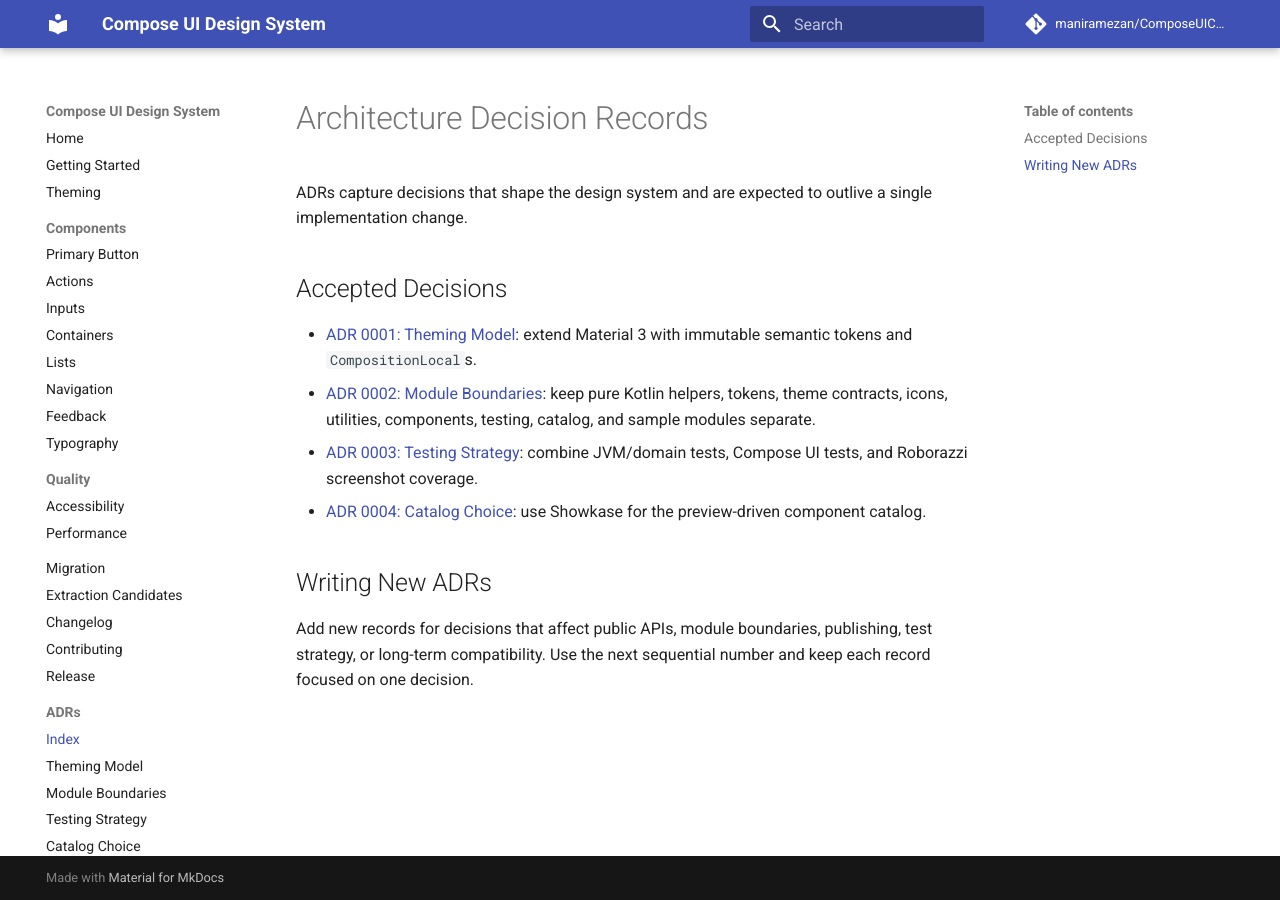
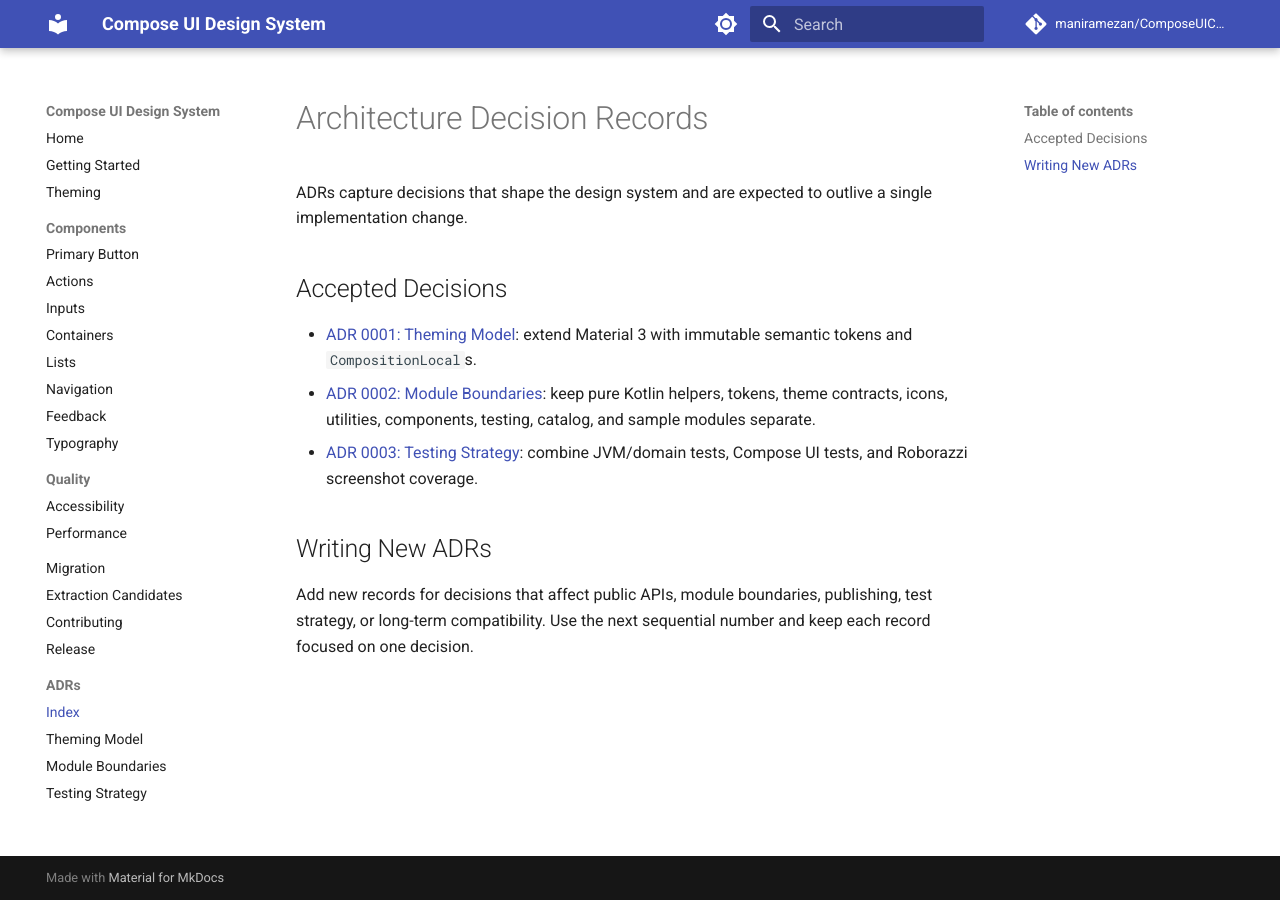
Before and after one commit to maniramezan/ComposeUIComponents, an MkDocs documentation site: the page built from docs/adr/index.md, in a window 1280 px wide. Built offline with MkDocs 1.6.1 and Material for MkDocs 9.7.7, drawn with Linux system fonts in a browser that asks for light colours; comment, search, counter and statistics services are not loaded.

```diff
--- a/docs/adr/index.md
+++ b/docs/adr/index.md
@@ -7,7 +7,6 @@ ADRs capture decisions that shape the design system and are expected to outlive
 - [ADR 0001: Theming Model](0001-theming-model.md): extend Material 3 with immutable semantic tokens and `CompositionLocal`s.
 - [ADR 0002: Module Boundaries](0002-module-boundaries.md): keep pure Kotlin helpers, tokens, theme contracts, icons, utilities, components, testing, catalog, and sample modules separate.
 - [ADR 0003: Testing Strategy](0003-testing-strategy.md): combine JVM/domain tests, Compose UI tests, and Roborazzi screenshot coverage.
-- [ADR 0004: Catalog Choice](0004-catalog-choice.md): use Showkase for the preview-driven component catalog.
 
 ## Writing New ADRs
 
--- a/mkdocs.yml
+++ b/mkdocs.yml
@@ -5,6 +5,21 @@ repo_name: maniramezan/ComposeUIComponents
 
 theme:
   name: material
+  palette:
+    - media: "(prefers-color-scheme: light)"
+      scheme: default
+      primary: indigo
+      accent: indigo
+      toggle:
+        icon: material/brightness-7
+        name: Switch to dark mode
+    - media: "(prefers-color-scheme: dark)"
+      scheme: slate
+      primary: indigo
+      accent: indigo
+      toggle:
+        icon: material/brightness-4
+        name: Switch to light mode
   features:
     - navigation.sections
     - navigation.top
@@ -29,7 +44,6 @@ nav:
       - Performance: performance.md
   - Migration: migration.md
   - Extraction Candidates: extraction-candidates.md
-  - Changelog: changelog.md
   - Contributing: contributing.md
   - Release: release.md
   - ADRs:
@@ -37,7 +51,6 @@ nav:
       - Theming Model: adr/0001-theming-model.md
       - Module Boundaries: adr/0002-module-boundaries.md
       - Testing Strategy: adr/0003-testing-strategy.md
-      - Catalog Choice: adr/0004-catalog-choice.md
 
 markdown_extensions:
   - admonition
```
Also changed, not shown: docs/adr/0004-catalog-choice.md (deleted, +0 -13 lines), docs/changelog.md (deleted, +0 -14 lines), spec.md (+1 -1 lines).
